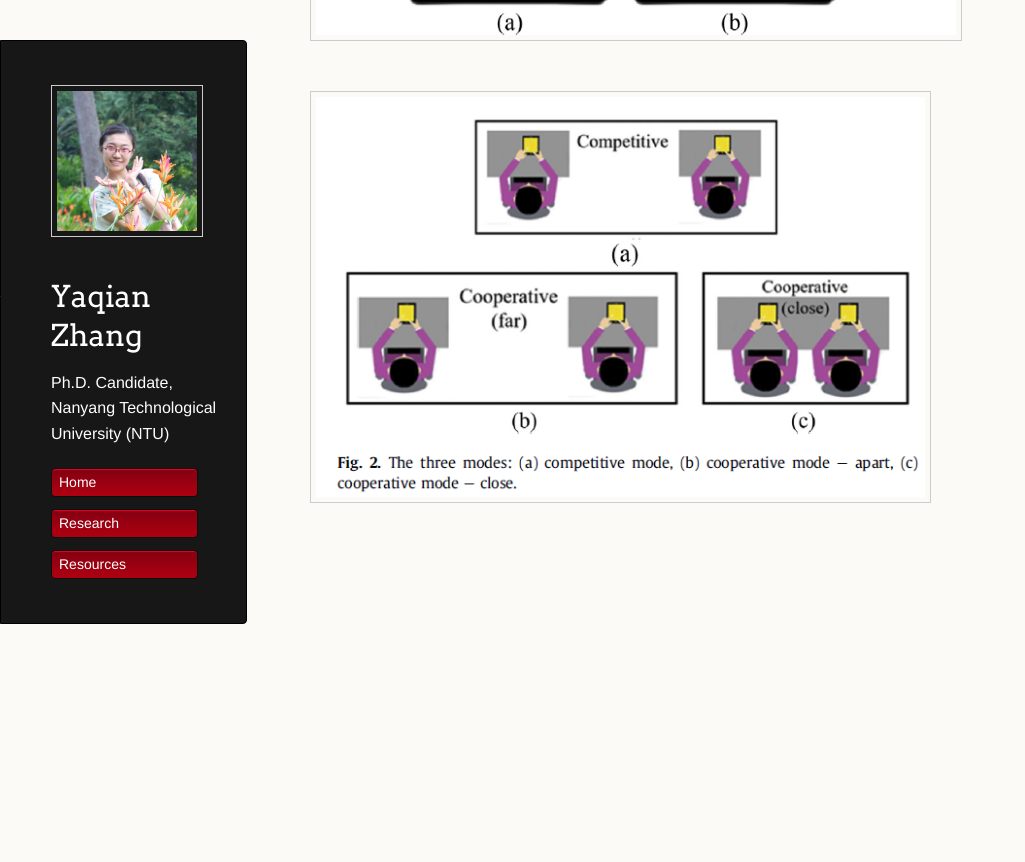
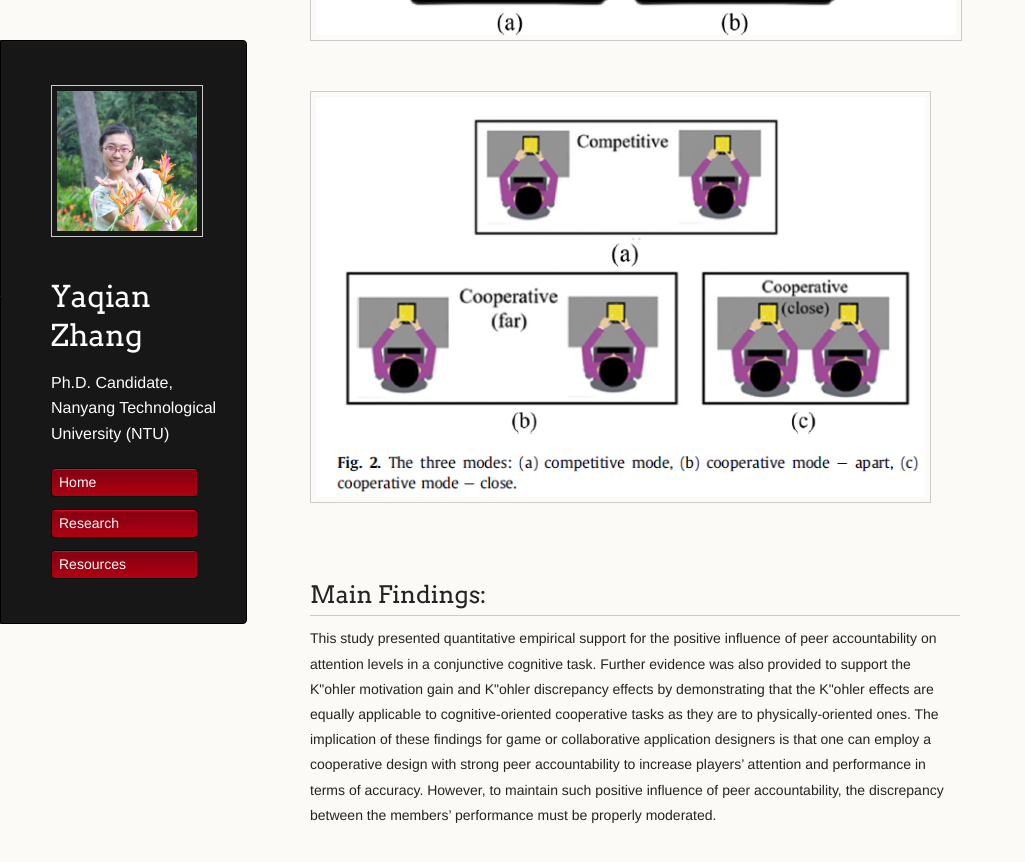
Before and after one commit to YaqianZhang/yaqianzhang.github.io, a Jekyll site: the page built from _posts/2018-02-16-peer-accountability-on-attention.md, in a window 1280 px wide and 900 px high, scrolled down 918 px. Shown: the top 862 px of the window, without its empty margins (0-1025 px from the left). Built offline with Jekyll 4.4.1, drawn with Linux system fonts in a browser that asks for light colours.

Commit message:
Update 2018-02-16-peer-accountability-on-attention.md

```diff
--- a/_posts/2018-02-16-peer-accountability-on-attention.md
+++ b/_posts/2018-02-16-peer-accountability-on-attention.md
@@ -12,6 +12,10 @@ The results show that players demonstrate higher levels of attention when they w
 to their partners as they make significantly less errors when cooperating than when competing. In
 addition, the individual response time data gathered reveals that peer accountability has a more positive influence on the performance of the slower partner and this performance improvement was not sustainable under situation where large performance disparity existed within the team. Physical proximity however, was not observed to have any significant positive influence on players’ performance during
 cooperative gameplay.
+
 <div><img src="/images/fig1.PNG" alt="hi" align = "center" height="400"/></div>
 
 <div><img src="/images/fig2.PNG" alt="hi" align = "center" height="400"/></div>
+
+## Main Findings:
+This study presented quantitative empirical support for the positive influence of peer accountability on attention levels in a conjunctive cognitive task. Further evidence was also provided to support the K\"ohler motivation gain and K\"ohler discrepancy effects by demonstrating that the K\"ohler effects are equally applicable to cognitive-oriented cooperative tasks as they are to physically-oriented ones. The implication of these findings for game or collaborative application designers is that one can employ a cooperative design with strong peer accountability to increase players' attention and performance in terms of accuracy. However, to maintain such positive influence of peer accountability, the discrepancy between the members' performance must be properly moderated.
```
